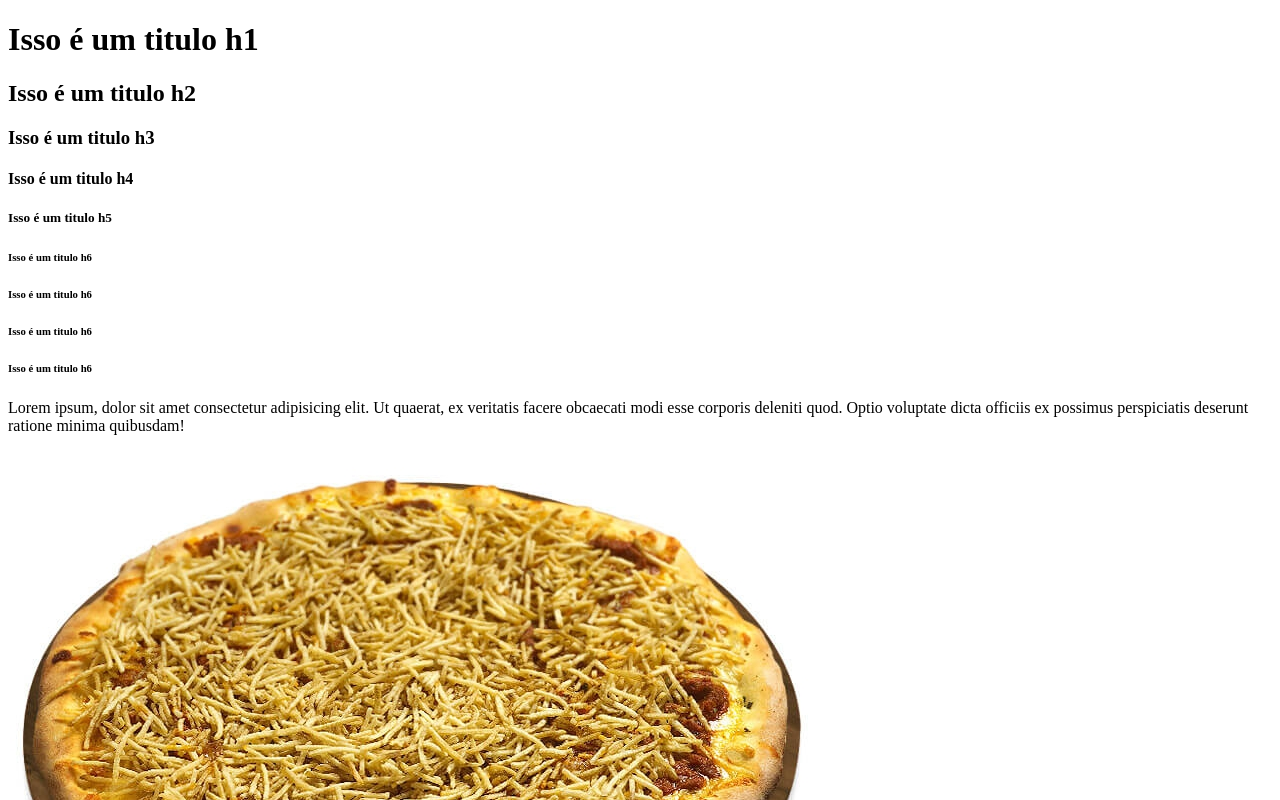
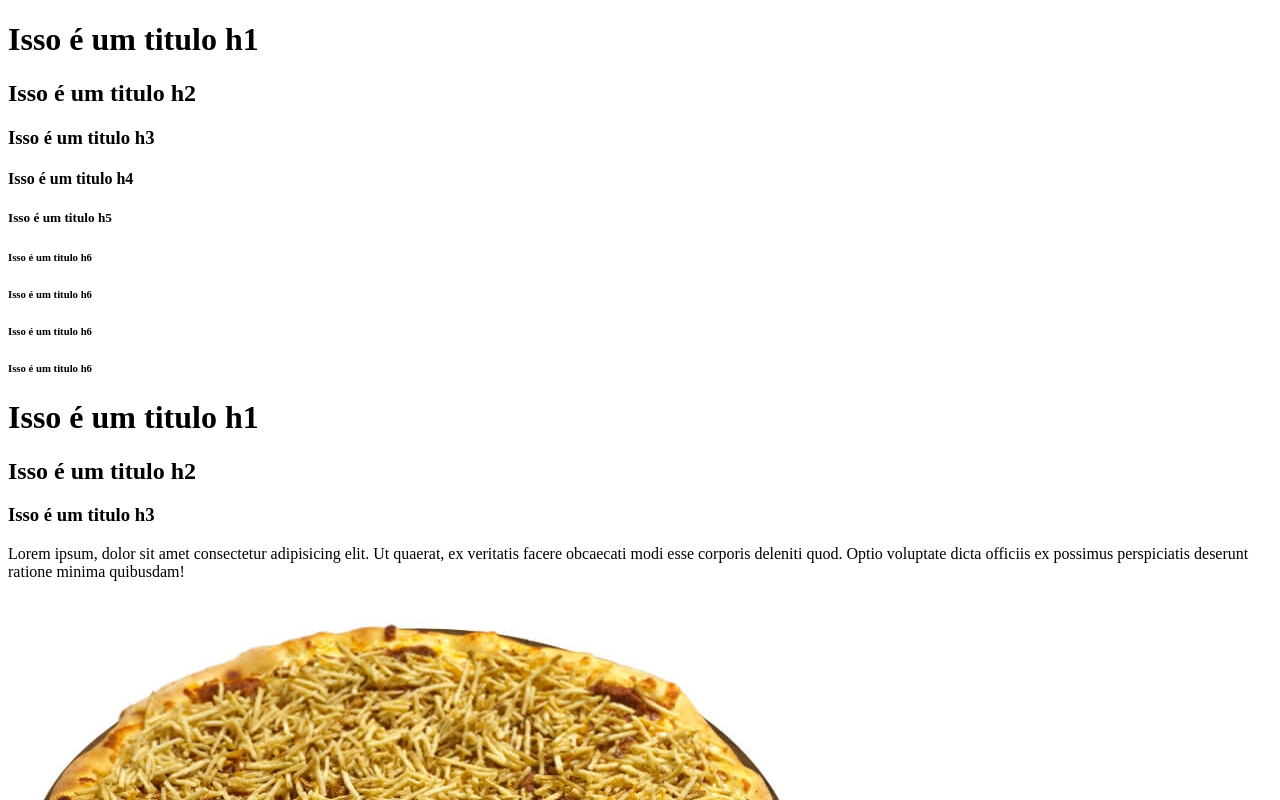
Before and after one commit to lucas95br/testeAulaGit, a plain HTML site: page index.html in a window 1280 px wide. Shown: the top 800 px of the page. Drawn offline with Linux system fonts and the light colour scheme.

Commit message:
Testando Commits egunda vezs

```diff
--- a/index.html
+++ b/index.html
@@ -14,6 +14,10 @@
         <h6>Isso é um titulo h6</h6>
         <h6>Isso é um titulo h6</h6>
         <h6>Isso é um titulo h6</h6>
+        <h1>Isso é um titulo h1</h1>
+        <h2>Isso é um titulo h2</h2>
+        <h3>Isso é um titulo h3</h3>
+
 
         <p> Lorem ipsum, dolor sit amet consectetur adipisicing elit. Ut quaerat, ex veritatis facere obcaecati modi esse corporis deleniti quod.
             Optio voluptate dicta officiis ex possimus
```
